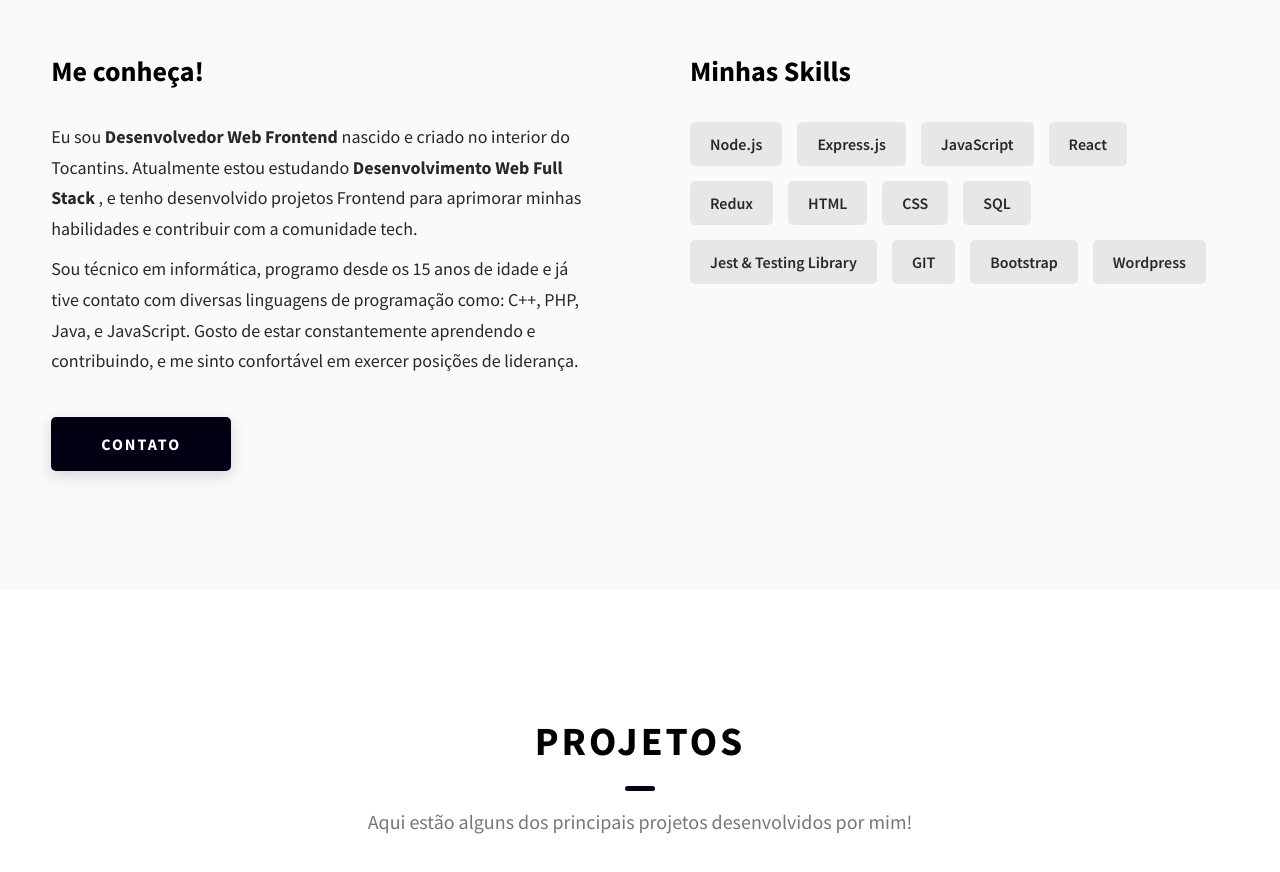
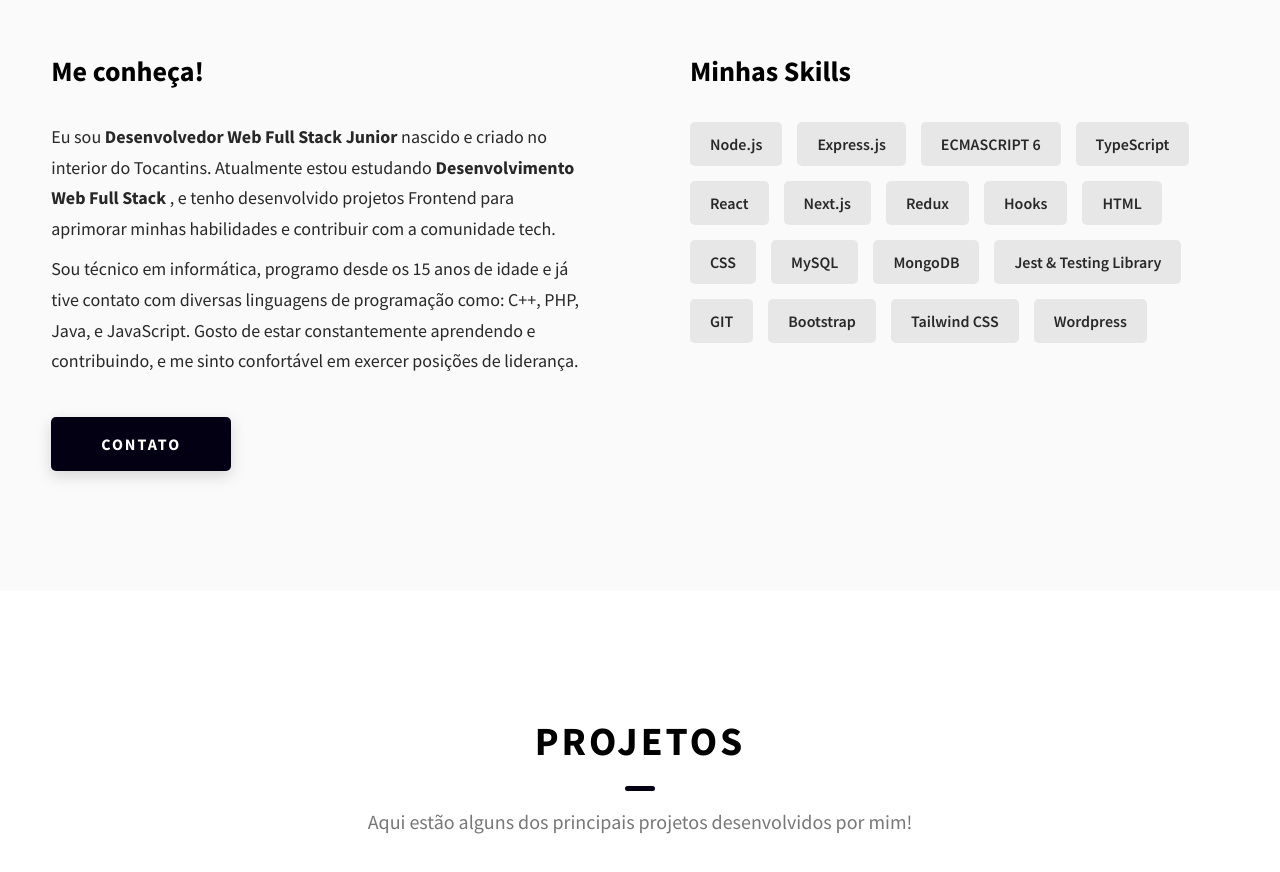
Before and after one commit to welitonlimaa/portfolio, a React (Create React App) app: page / in a window 1280 px wide. Shown: the part 1020-1892 px from the top of the page. Built offline with nearby package versions, Linux system fonts and the light colour scheme.

Commit message:
update skills

```diff
--- a/src/components/About.js
+++ b/src/components/About.js
@@ -17,7 +17,7 @@ class About extends React.Component {
               <h3 className="about__content-title">Me conheça!</h3>
               <div className="about__content-details">
                 <p className="about__content-details-para">
-                  Eu sou <strong> Desenvolvedor Web Frontend </strong> nascido e criado no
+                  Eu sou <strong> Desenvolvedor Web Full Stack Junior </strong> nascido e criado no
                   interior do Tocantins. Atualmente estou estudando <strong> Desenvolvimento Web Full Stack </strong>,
                   e tenho desenvolvido projetos Frontend para aprimorar minhas habilidades e contribuir com a
                   comunidade tech.
@@ -35,15 +35,20 @@ class About extends React.Component {
               <div className="skills">
                 <div className="skills__skill">Node.js</div>
                 <div className="skills__skill">Express.js</div>
-                <div className="skills__skill">JavaScript</div>
+                <div className="skills__skill">ECMASCRIPT 6</div>
+                <div className="skills__skill">TypeScript</div>
                 <div className="skills__skill">React</div>
+                <div className="skills__skill">Next.js</div>
                 <div className="skills__skill">Redux</div>
+                <div className="skills__skill">Hooks</div>
                 <div className="skills__skill">HTML</div>
                 <div className="skills__skill">CSS</div>
-                <div className="skills__skill">SQL</div>
+                <div className="skills__skill">MySQL</div>
+                <div className="skills__skill">MongoDB</div>
                 <div className="skills__skill">Jest & Testing Library</div>
                 <div className="skills__skill">GIT</div>
                 <div className="skills__skill">Bootstrap</div>
+                <div className="skills__skill">Tailwind CSS</div>
                 <div className="skills__skill">Wordpress</div>
               </div>
             </div>
```
